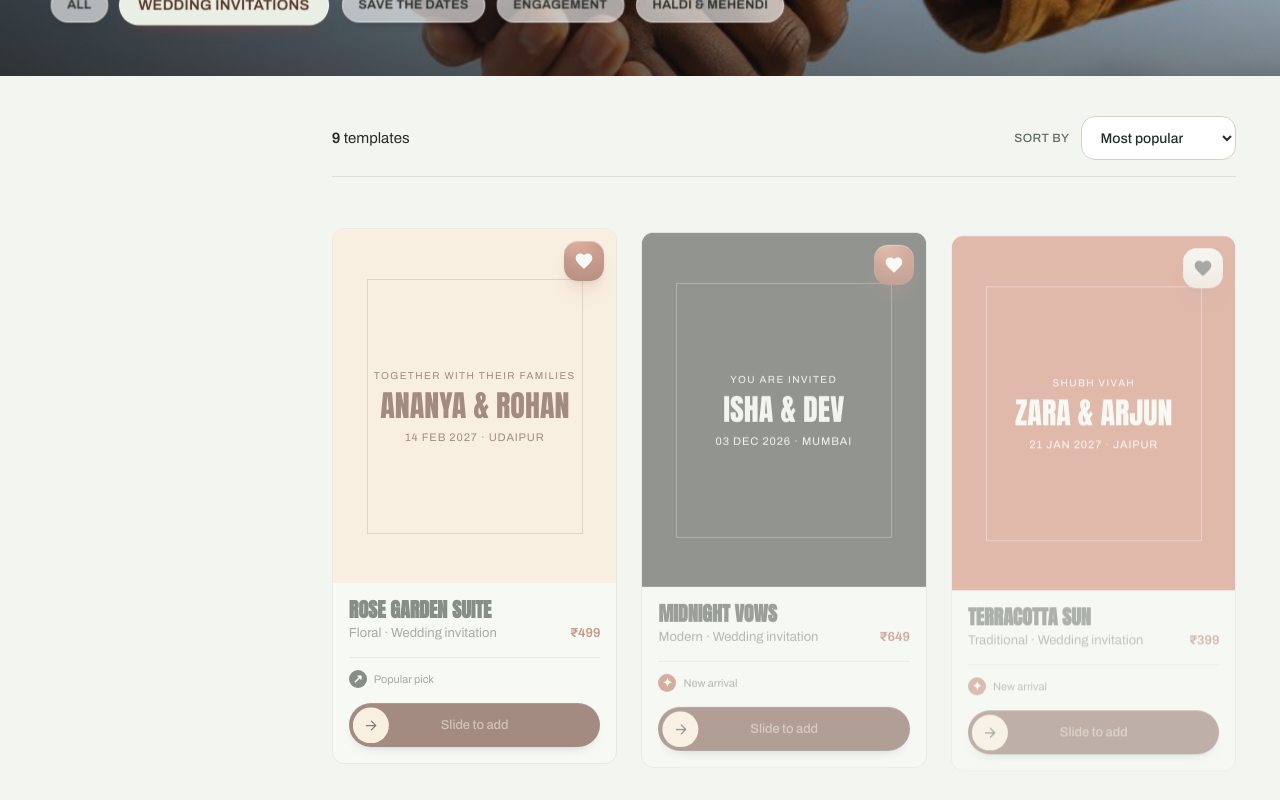
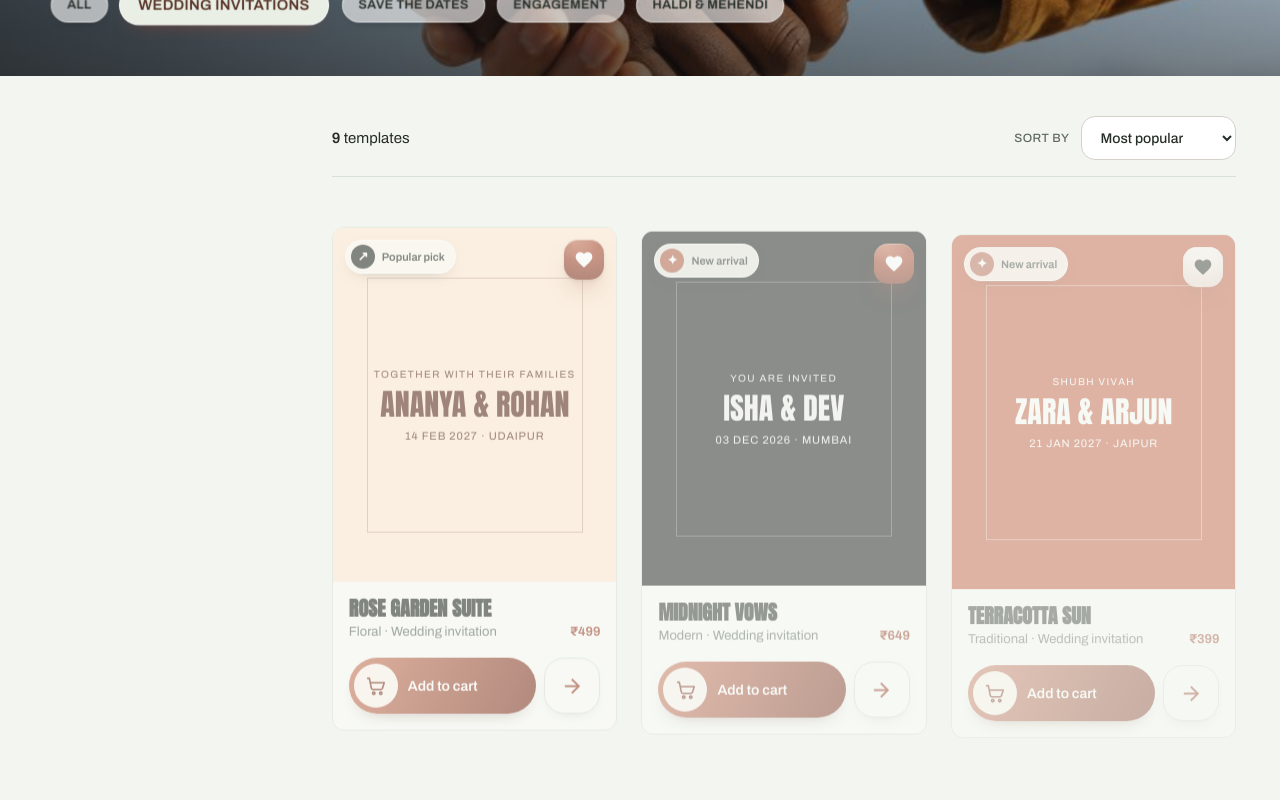
Before and after one commit to jo-ltk/1000squares, a Next.js app: page /templates in a window 1280 px wide. Shown: the part 436-1236 px from the top of the page. Built offline with nearby package versions, Linux system fonts and the light colour scheme.

Commit message:
Polish landing page and template interactions

```diff
--- a/app/page.tsx
+++ b/app/page.tsx
@@ -120,7 +120,7 @@ export default function Home() {
       </main>
 
       <SiteFooter />
-      <TabBar current="Home" />
+      <TabBar current="Home" hideUntilHeroPassed />
     </>
   );
 }
--- a/app/site.css
+++ b/app/site.css
@@ -35,10 +35,23 @@ a:hover { color: var(--rust-deep); }
 .sq-nav-cart svg { width: 19px; height: 19px; }
 .sq-nav-cart-count { min-width: 19px; height: 19px; padding: 0 5px; border-radius: 999px; display: inline-grid; place-items: center; background: var(--rust); color: var(--on-rust); font-size: 10px; font-variant-numeric: tabular-nums; }
 .hero .sq-nav-cart { color: #fff; }
-.sq-card-add { max-width: 196px; margin-top: 8px; }
-.sq-card-add .slide-commit__track { box-shadow: inset 0 1px 0 rgba(255,255,255,.12), 0 6px 14px -10px rgba(18,18,18,.7); }
-.sq-card-discovery { min-height: 34px; margin-top: 10px; padding-top: 9px; display: flex; align-items: center; gap: 7px; border-top: 1px solid var(--line); color: var(--ink-muted); font-size: 11px; line-height: 1.25; }
-.sq-card-discovery__mark { width: 18px; height: 18px; flex: none; display: grid; place-items: center; border-radius: 50%; background: var(--rust-soft); color: var(--rust-text); font-size: 12px; font-weight: 700; }
+.sq-card-actions { width: 100%; display: flex; align-items: center; gap: 8px; margin-top: 12px; }
+.sq-card-add { min-width: 0; min-height: 56px; flex: 1; display: flex; align-items: center; gap: 10px; padding: 5px 16px 5px 5px; border: 0; border-radius: var(--radius-pill); background: linear-gradient(115deg, var(--rust-glow), var(--rust-deep)); color: var(--on-rust); box-shadow: 0 8px 18px -12px rgba(91,42,30,.65); font: inherit; font-size: 14px; font-weight: 600; text-align: left; white-space: nowrap; cursor: pointer; transition: transform var(--dur) var(--ease-spring), box-shadow var(--dur) ease, filter var(--dur-fast) ease; }
+.sq-card-add:hover:not(:disabled) { transform: translateY(-2px); box-shadow: 0 12px 22px -12px rgba(91,42,30,.72); filter: saturate(1.06); }
+.sq-card-add:active:not(:disabled) { transform: scale(.97); }
+.sq-card-add:focus-visible, .sq-card-more:focus-visible { outline: 2px solid var(--focus); outline-offset: 3px; }
+.sq-card-add:disabled { cursor: default; }
+.sq-card-add__icon { width: 44px; height: 44px; flex: none; display: grid; place-items: center; border-radius: 50%; background: rgba(255,250,244,.96); color: var(--rust-deep); }
+.sq-card-add__icon svg { width: 21px; height: 21px; fill: none; stroke: currentColor; stroke-width: 1.8; stroke-linecap: round; stroke-linejoin: round; }
+.sq-card-add__label { min-width: 0; overflow: hidden; text-overflow: ellipsis; }
+.sq-card-more { width: 56px; height: 56px; flex: none; display: grid; place-items: center; border: 1px solid var(--line); border-radius: 20px; background: var(--surface-raised); color: var(--rust-text); box-shadow: 0 5px 16px -12px rgba(18,18,18,.5); cursor: pointer; transition: transform var(--dur) var(--ease-spring), background-color var(--dur-fast) ease, border-color var(--dur-fast) ease; }
+.sq-card-more:hover { transform: translateX(2px); background: var(--rust-soft); border-color: var(--rust); }
+.sq-card-more:active { transform: scale(.94); }
+.sq-card-more .sq-icon { width: 23px; height: 23px; transition: transform var(--dur) var(--ease-spring); }
+.sq-card-more[aria-pressed="true"] .sq-icon { transform: rotate(180deg); }
+.sq-card-discovery { position: absolute; z-index: 3; top: var(--space-3); left: var(--space-3); max-width: calc(100% - 68px); min-height: 34px; display: flex; align-items: center; gap: 7px; padding: 4px 10px 4px 5px; border: 1px solid rgba(255,255,255,.78); border-radius: var(--radius-pill); background: rgba(255,250,246,.91); color: var(--ink); box-shadow: 0 5px 16px -10px rgba(18,18,18,.55); -webkit-backdrop-filter: blur(12px); backdrop-filter: blur(12px); font-size: 11px; font-weight: 600; line-height: 1.1; pointer-events: none; }
+.sq-card-discovery__mark { width: 24px; height: 24px; flex: none; display: grid; place-items: center; border-radius: 50%; background: var(--rust-soft); color: var(--rust-text); font-size: 13px; font-weight: 700; }
+.sq-card-discovery__label { min-width: 0; overflow: hidden; text-overflow: ellipsis; white-space: nowrap; }
 .sq-card-discovery__mark .sq-icon { width: 12px; height: 12px; }
 .sq-card-discovery[data-kind="new"] .sq-card-discovery__mark { background: var(--rust); color: var(--on-rust); }
 .sq-card-discovery[data-kind="popular"] .sq-card-discovery__mark { background: var(--ink); color: var(--on-ink); }
@@ -113,7 +126,7 @@ a:hover { color: var(--rust-deep); }
 @media (min-width: 1800px) { .tgrid { grid-template-columns: repeat(5, minmax(0, 1fr)); } .tgrid > .tcell:nth-child(5) { display: block; } }
 
 .section-press { gap: 24px; }
-.sq-ls-name { color: #3a3836; }
+.sq-ls-name { color: var(--ink); }
 .sq-ls-tile:nth-child(6n+1) .sq-ls-name { font-family: Georgia, "Times New Roman", serif; font-style: italic; font-weight: 400; font-size: 24px; }
 .sq-ls-tile:nth-child(6n+2) .sq-ls-name { font-family: var(--font-display); font-weight: 400; text-transform: uppercase; letter-spacing: .08em; font-size: 17px; }
 .sq-ls-tile:nth-child(6n+3) .sq-ls-name { font-weight: 800; letter-spacing: -.03em; font-size: 21px; }
@@ -211,6 +224,7 @@ a:hover { color: var(--rust-deep); }
 
 /* ============================ MOBILE TAB BAR ============================ */
 .tabbar { display: none; position: fixed; left: 16px; right: 16px; bottom: 16px; margin: 0 auto; max-width: 420px; height: 68px; border-radius: var(--radius-pill); align-items: center; padding: 0 8px; z-index: 40; }
+.tabbar.is-hero-hidden { animation: none; opacity: 0; visibility: hidden; pointer-events: none; transform: translateY(12px); }
 .tab { flex: 1; display: flex; flex-direction: column; align-items: center; gap: 4px; min-height: 52px; justify-content: center; color: var(--ink); text-decoration: none; font-size: 11px; font-weight: 500; letter-spacing: .02em; border-radius: 20px; transition: color .16s ease, transform .32s var(--ease-spring); }
 .tab:active { transform: scale(.92); }
 .tab[aria-current="page"] { color: var(--rust-text); }
@@ -233,10 +247,21 @@ a:hover { color: var(--rust-deep); }
   .sq-nav-links { display: none; }
   .sq-sh { grid-template-columns: 1fr; gap: 12px; }
   .tabbar { display: flex; }
-  body { padding-bottom: 96px; }
   .footer { padding-bottom: 96px; }
   .hero-eyebrow { display: block; }
   .hero-index { order: 2; }
+  .hero { min-height: 100svh; border-radius: 0 0 28px 28px; }
+  .hero::before { inset: 0; background-image: linear-gradient(180deg, rgba(18,18,18,.15) 0%, rgba(18,18,18,.02) 34%, rgba(18,18,18,.2) 58%, rgba(18,18,18,.76) 100%), url(/images/hero.jpg); background-position: center, 75% 28%; }
+  .hero-inner { min-height: 100svh; min-height: 100dvh; justify-content: flex-start; padding-top: max(8px, env(safe-area-inset-top)); padding-bottom: max(24px, env(safe-area-inset-bottom)); }
+  .hero .sq-nav-cart { display: none; }
+  .hero-inner > .rule, .hero-spacer, .hero-title, .hero-index { display: none; }
+  .hero-top { width: 100%; margin-top: auto; padding-top: 0; gap: 0; }
+  .hero-copy { width: 100%; max-width: 100%; gap: clamp(14px, 2.2vh, 22px); }
+  .hero .hero-eyebrow { display: none; }
+  .hero-copy h1 { font-size: clamp(36px, 10vw, 58px); line-height: .94; }
+  .hero-copy p { max-width: none; font-size: clamp(15px, 3.2vw, 18px); line-height: 1.5; }
+  .hero-ctas { gap: clamp(8px, 1.8vw, 12px); padding-top: 0; }
+  .hero-ctas .sq-btn { height: clamp(52px, 11vw, 66px); padding-inline: clamp(12px, 3vw, 24px); font-size: clamp(11px, 2.6vw, 15px); gap: 8px; }
   .l-hero-inner { min-height: 320px; padding-top: 96px; padding-bottom: 16px; }
   .pills { flex-wrap: nowrap; overflow-x: auto; margin-inline: calc(-1 * clamp(16px, 4.5vw, 96px)); padding: 4px clamp(16px, 4.5vw, 96px) 12px; scrollbar-width: none; }
   .pills > * { flex: none; }
@@ -251,14 +276,14 @@ a:hover { color: var(--rust-deep); }
   .hero-ctas .sq-btn:first-child { flex-grow: 1.35; }
   .show-sm { display: inline; }
   .sq-nav-end .sq-cta { display: none; }
-  .hero-inner { min-height: 760px; }
+  .hero-inner { min-height: 100svh; min-height: 100dvh; }
   .hero-ctas { gap: 10px; }
-  .hero-ctas .sq-btn { height: 44px; padding: 0 12px; font-size: 12px; letter-spacing: .01em; gap: 6px; flex: 1 1 160px; justify-content: center; min-width: 0; }
+  .hero-ctas .sq-btn { height: clamp(52px, 11vw, 66px); padding: 0 12px; font-size: clamp(11px, 2.6vw, 13px); letter-spacing: .01em; gap: 6px; flex: 1 1 160px; justify-content: center; min-width: 0; }
   .hero-ctas .sq-btn .sq-icon { width: 18px; height: 18px; }
   .hero .sq-hero-xl { font-size: clamp(40px, 13.5vw, 60px); }
   .hero-copy h1 { font-size: clamp(34px, 11.6vw, 52px); }
   /* trending becomes a horizontal swipe rail */
-  .tgrid { display: flex; overflow-x: auto; scroll-snap-type: x mandatory; margin-inline: -16px; padding: 4px 16px 24px; }
+  .tgrid { display: flex; overflow-x: auto; scroll-snap-type: x mandatory; scroll-padding-left: 24px; margin-inline: -16px; padding: 4px 16px 24px 24px; }
   .tgrid > .tcell { flex: none; width: 236px; scroll-snap-align: start; display: block !important; }
   .sq-tb { flex-wrap: wrap; height: auto; min-height: 64px; justify-content: center; max-width: 100%; }
   .sq-ls-tile { width: 150px; height: 84px; }
@@ -270,7 +295,14 @@ a:hover { color: var(--rust-deep); }
   .lgrid .sq-card-body { padding: 10px 12px 12px; }
   .lgrid .sq-card-title { font-size: 17px; }
   .lgrid .sq-card-meta { flex-direction: column; font-size: 12px; line-height: 17px; }
-  .slide-commit.sq-card-add { max-width: 156px; }
+  .sq-card-actions { gap: 6px; margin-top: 10px; }
+  .sq-card-add { min-height: 44px; gap: 6px; padding: 4px 8px 4px 4px; font-size: 11px; }
+  .sq-card-add__icon { width: 34px; height: 34px; }
+  .sq-card-add__icon svg { width: 18px; height: 18px; }
+  .sq-card-more { width: 44px; height: 44px; border-radius: 16px; }
+  .sq-card-more .sq-icon { width: 19px; height: 19px; }
+  .sq-card-discovery { top: 8px; left: 8px; max-width: calc(100% - 56px); min-height: 28px; gap: 5px; padding: 3px 8px 3px 4px; font-size: 10px; }
+  .sq-card-discovery__mark { width: 20px; height: 20px; font-size: 11px; }
   .lgrid .sq-card-fav { width: 36px; height: 36px; top: 8px; right: 8px; }
   .lgrid .inv { inset: 12% 10%; gap: 6px; }
   .lgrid .inv-kicker, .lgrid .inv-when { font-size: 8px; }
@@ -319,9 +351,9 @@ a:hover { color: var(--rust-deep); }
 /* The invitation listing artboard uses a narrower editorial frame than the landing page. */
 .page-listing .container { max-width: 1344px; padding-inline: clamp(16px, 3.4vw, 48px); }
 .l-hero .sq-hero-l { font-size: clamp(48px, 6vw, 88px); }
-.sq-nav { position: relative; }
+.sq-nav { position: relative; z-index: 60; }
 .sq-nav-mobile-menu {
-  position: absolute; top: calc(100% + 8px); right: 0; z-index: 45;
+  position: absolute; top: calc(100% + 8px); right: 0; z-index: 61; isolation: isolate;
   display: flex; flex-direction: column; gap: 4px; min-width: 220px; padding: 12px;
   border: 1px solid var(--line); border-radius: var(--radius-md); background: var(--surface-raised);
   color: var(--ink); box-shadow: var(--shadow-card);
@@ -332,7 +364,7 @@ a:hover { color: var(--rust-deep); }
 }
 .sq-nav-mobile-menu > a:hover { background: var(--surface); }
 .sq-nav-mobile-menu .sq-cta { justify-content: space-between; margin-top: 4px; }
-.sq-burger { position: relative; z-index: 46; }
+.sq-burger { position: relative; z-index: 62; }
 .sq-burger.is-open i:first-child { transform: translateY(6.5px) rotate(45deg); }
 .sq-burger.is-open i:nth-child(2) { opacity: 0; }
 .sq-burger.is-open i:last-child { width: 100%; transform: translateY(-6.5px) rotate(-45deg); }
@@ -447,3 +479,14 @@ a:hover { color: var(--rust-deep); }
   .account-row { gap: 10px; font-size: 13px; }
   .saved-grid { gap: 8px; }
 }
+@media (max-width: 380px) {
+  .lgrid .sq-card-actions, .saved-grid .sq-card-actions { gap: 5px; }
+  .lgrid .sq-card-add, .saved-grid .sq-card-add { min-height: 40px; gap: 4px; padding: 4px 5px 4px 4px; font-size: 10px; }
+  .lgrid .sq-card-add__icon, .saved-grid .sq-card-add__icon { width: 28px; height: 28px; }
+  .lgrid .sq-card-add__icon svg, .saved-grid .sq-card-add__icon svg { width: 16px; height: 16px; }
+  .lgrid .sq-card-more, .saved-grid .sq-card-more { width: 40px; height: 40px; border-radius: 14px; }
+  .lgrid .sq-card-add__label:not([data-added]), .saved-grid .sq-card-add__label:not([data-added]) { font-size: 0; }
+  .lgrid .sq-card-add__label:not([data-added])::after, .saved-grid .sq-card-add__label:not([data-added])::after { content: "Add"; font-size: 10px; }
+  .lgrid .sq-card-add__label[data-added], .saved-grid .sq-card-add__label[data-added] { font-size: 0; }
+  .lgrid .sq-card-add__label[data-added]::after, .saved-grid .sq-card-add__label[data-added]::after { content: "Added"; font-size: 10px; }
+}
--- a/components/CursorEffects.tsx
+++ b/components/CursorEffects.tsx
@@ -1,6 +1,6 @@
 'use client';
 
-import { Cursor, CursorFollow, CursorProvider } from '@/components/animate-ui/Cursor';
+import { Cursor, CursorProvider } from '@/components/animate-ui/Cursor';
 import TouchSparkles from '@/components/TouchSparkles';
 
 export default function CursorEffects({ children }: { children: React.ReactNode }) {
@@ -10,9 +10,6 @@ export default function CursorEffects({ children }: { children: React.ReactNode
       <Cursor>
         <span className="site-cursor__ring"><i /></span>
       </Cursor>
-      <CursorFollow side="bottom" sideOffset={17} align="end" alignOffset={-5}>
-        <span className="site-cursor-follow__label"><i /> 1000SQUARES</span>
-      </CursorFollow>
       <TouchSparkles />
     </CursorProvider>
   );
--- a/components/PageTheme.css
+++ b/components/PageTheme.css
@@ -248,6 +248,31 @@
   --focus: #9f4128;
 }
 
+/* Keep the landing palette at the top, then use one readable black theme throughout the scroll. */
+.page-theme[data-page-theme='night'] {
+  --paper: #000000;
+  --surface: #111111;
+  --surface-raised: #191919;
+  --line: #343434;
+  --ink: #f4f1ee;
+  --ink-muted: #b8b4b0;
+  --ink-glow: #ffffff;
+  --rust: #bc4324;
+  --rust-glow: #d4603f;
+  --rust-deep: #8f2f17;
+  --rust-text: #e8775a;
+  --rust-soft: #3a221b;
+  --rust-soft-glow: #4d2c22;
+  --on-rust-soft: #f7dcd2;
+  --peach-100: #1d1917;
+  --peach-200: #29211e;
+  --peach-300: #382720;
+  --frost: rgba(255, 255, 255, .08);
+  --frost-edge: rgba(255, 255, 255, .18);
+  --frost-media: rgba(255, 255, 255, .12);
+  --focus: #e8775a;
+}
+
 @media (prefers-reduced-motion: reduce) {
   .page-theme { transition-duration: 0ms; }
 }
--- a/components/PageTheme.tsx
+++ b/components/PageTheme.tsx
@@ -3,9 +3,9 @@
 import { useEffect, useState, type ReactNode } from 'react';
 import { usePathname } from 'next/navigation';
 
-type PageThemeName = 'home' | 'catalog' | 'editorial' | 'studio' | 'story' | 'saved' | 'cart' | 'account';
+type PageThemeName = 'home' | 'catalog' | 'editorial' | 'studio' | 'story' | 'saved' | 'cart' | 'account' | 'night';
 
-const THEMES = new Set<PageThemeName>(['home', 'catalog', 'editorial', 'studio', 'story', 'saved', 'cart', 'account']);
+const THEMES = new Set<PageThemeName>(['home', 'catalog', 'editorial', 'studio', 'story', 'saved', 'cart', 'account', 'night']);
 
 function isPageTheme(value: string | null): value is PageThemeName {
   return value !== null && THEMES.has(value as PageThemeName);
@@ -37,7 +37,7 @@ export default function PageTheme({ children }: { children: ReactNode }) {
         .filter((entry) => entry.isIntersecting)
         .sort((a, b) => b.intersectionRatio - a.intersectionRatio)[0];
       const nextTheme = current?.target.getAttribute('data-theme-section') ?? null;
-      if (isPageTheme(nextTheme)) setSectionTheme(nextTheme);
+      if (isPageTheme(nextTheme)) setSectionTheme(nextTheme === 'story' ? 'night' : nextTheme);
     }, {
       rootMargin: '-40% 0px -40% 0px',
       threshold: [0, 0.15, 0.4]
--- a/components/ui.tsx
+++ b/components/ui.tsx
@@ -3,7 +3,6 @@
 import { useEffect, useState, type AnchorHTMLAttributes, type ButtonHTMLAttributes, type ElementType, type ReactNode } from 'react';
 import Link from 'next/link';
 import FlipCard from './FlipCard';
-import SlideCommit from './SlideCommit';
 import { ICONS, type IconName } from './icons';
 import { formatPrice, type Template, type Tint } from '@/data/templates';
 import { useSavedTemplates } from './SavedTemplatesProvider';
@@ -235,9 +234,20 @@ export function NavBar({ logoSrc, links = [], cta, className }: {
 }
 
 export function LogoStrip({ items, label = 'Partners' }: { items: string[]; label?: string }) {
+  const renderItems = (copy = false) => items.map((name, index) => (
+    <div key={`${copy ? 'copy-' : ''}${name}-${index}`} className="sq-ls-tile" role="listitem">
+      <span className="sq-ls-name">{name}</span>
+    </div>
+  ));
+
   return (
-    <div className="sq-ls" role="list" aria-label={label}>
-      {items.map((name) => <div key={name} className="sq-ls-tile" role="listitem"><span className="sq-ls-name">{name}</span></div>)}
+    <div className="sq-ls" role="region" aria-label={label}>
+      <div className="sq-ls-track">
+        <div className="sq-ls-group" role="list" aria-label={label}>{renderItems()}</div>
+        {[0, 1, 2].map((copy) => (
+          <div className="sq-ls-group" aria-hidden="true" key={`copy-${copy}`}>{renderItems(true)}</div>
+        ))}
+      </div>
     </div>
   );
 }
@@ -255,9 +265,23 @@ const TABS: Array<{ name: TabName; href: string }> = [
   { name: 'Saved', href: '/saved/' }, { name: 'Account', href: '/account/' }
 ];
 
-export function TabBar({ current }: { current: TabName }) {
+export function TabBar({ current, hideUntilHeroPassed = false }: { current: TabName; hideUntilHeroPassed?: boolean }) {
+  const [heroVisible, setHeroVisible] = useState(hideUntilHeroPassed);
+
+  useEffect(() => {
+    if (!hideUntilHeroPassed) return;
+    const hero = document.querySelector('.page-home .hero');
+    if (!hero || !('IntersectionObserver' in window)) {
+      setHeroVisible(false);
+      return;
+    }
+    const observer = new IntersectionObserver(([entry]) => setHeroVisible(entry.isIntersecting), { threshold: 0 });
+    observer.observe(hero);
+    return () => observer.disconnect();
+  }, [hideUntilHeroPassed]);
+
   return (
-    <nav aria-label="App" className="tabbar sq-glass sq-tone-frost">
+    <nav aria-label="App" className={cx('tabbar sq-glass sq-tone-frost', hideUntilHeroPassed && heroVisible && 'is-hero-hidden')}>
       {TABS.map(({ name, href }) => (
         <Link key={name} className="tab" href={href} aria-current={current === name ? 'page' : undefined}>
           <svg width="22" height="22" viewBox="0 0 24 24" fill="none" stroke="currentColor" strokeWidth="2" strokeLinecap="round" strokeLinejoin="round" aria-hidden="true">{TAB_ICONS[name]}</svg>
@@ -272,6 +296,7 @@ export function TabBar({ current }: { current: TabName }) {
 export function TemplateCard({ t, compact = false }: { t: Template; compact?: boolean }) {
   const { savedIds, toggleSaved } = useSavedTemplates();
   const { cartIds, addToCart } = useCart();
+  const [detailsShown, setDetailsShown] = useState(false);
   const saved = savedIds.includes(t.id);
   const inCart = cartIds.includes(t.id);
   const discovery = t.age <= 2
@@ -284,6 +309,8 @@ export function TemplateCard({ t, compact = false }: { t: Template; compact?: bo
       <div className="sq-card-art" style={{ background: t.tint }}>
         <FlipCard
           className="template-flip-card"
+          flipped={detailsShown}
+          onFlipChange={setDetailsShown}
           ariaLabel={`Flip ${t.title} preview for details`}
           axis="y"
           flipOnClick
@@ -321,6 +348,12 @@ export function TemplateCard({ t, compact = false }: { t: Template; compact?: bo
             </div>
           )}
         />
+        <div className="sq-card-discovery" data-kind={discovery.kind}>
+          <span className="sq-card-discovery__mark" aria-hidden="true">
+            {discovery.kind === 'new' ? '✦' : discovery.kind === 'popular' ? '↗' : <Icon name="edit" />}
+          </span>
+          <span className="sq-card-discovery__label">{discovery.label}</span>
+        </div>
         <button type="button" aria-pressed={saved} aria-label={saved ? 'Remove from saved' : 'Save template'}
           className={cx('sq-card-fav sq-ib sq-glass sq-press sq-focus', saved ? 'sq-tone-rust' : 'sq-tone-frost')}
           onClick={() => toggleSaved(t.id)}>
@@ -333,29 +366,39 @@ export function TemplateCard({ t, compact = false }: { t: Template; compact?: bo
           <span>{t.meta ?? `${t.style} · ${t.category.replace(/s$/, '')}`}</span>
           <span className="sq-card-price">{formatPrice(t.price)}</span>
         </div>
-        <div className="sq-card-discovery" data-kind={discovery.kind}>
-          <span className="sq-card-discovery__mark" aria-hidden="true">
-            {discovery.kind === 'new' ? '✦' : discovery.kind === 'popular' ? '↗' : <Icon name="edit" />}
-          </span>
-          <span>{discovery.label}</span>
+        <div className="sq-card-actions">
+          <button
+            type="button"
+            className="sq-card-add"
+            aria-label={inCart ? `${t.title} added to cart` : `Add ${t.title} to cart`}
+            disabled={inCart}
+            onClick={() => addToCart(t.id)}
+          >
+            <span className="sq-card-add__icon" aria-hidden="true">
+              {inCart ? (
+                <svg viewBox="0 0 24 24" aria-hidden="true" focusable="false">
+                  <path d="m5 12 4.5 4.5L19 7" />
+                </svg>
+              ) : (
+                <svg viewBox="0 0 24 24" aria-hidden="true" focusable="false">
+                  <path d="M3 3h2l2.2 11.1a2 2 0 0 0 2 1.6h8.9a2 2 0 0 0 1.9-1.4L22 8H6" />
+                  <circle cx="10" cy="20" r="1.4" />
+                  <circle cx="18" cy="20" r="1.4" />
+                </svg>
+              )}
+            </span>
+            <span className="sq-card-add__label" data-added={inCart || undefined}>{inCart ? 'Added to cart' : 'Add to cart'}</span>
+          </button>
+          <button
+            type="button"
+            className="sq-card-more"
+            aria-label={detailsShown ? `Show ${t.title} preview` : `View ${t.title} details`}
+            aria-pressed={detailsShown}
+            onClick={() => setDetailsShown(value => !value)}
+          >
+            <Icon name="arrow-forward" />
+          </button>
         </div>
-        <SlideCommit
-          label={inCart ? 'In your cart' : 'Slide to add'}
-          doneLabel="Added to cart"
-          errorLabel="Could not add"
-          disabled={inCart}
-          onConfirm={() => addToCart(t.id)}
-          trackColor="#5a2a1e"
-          handleColor="#ffe9d4"
-          successColor="#bc4324"
-          dangerColor="#9a3024"
-          width={196}
-          height={44}
-          radius={22}
-          holdMs={0}
-          fluid
-          className="sq-card-add"
-        />
       </div>
     </article>
   );
```
Also changed, not shown: app/ds.css (+9 -1 lines), components/CursorEffects.css (+5 -16 lines).
